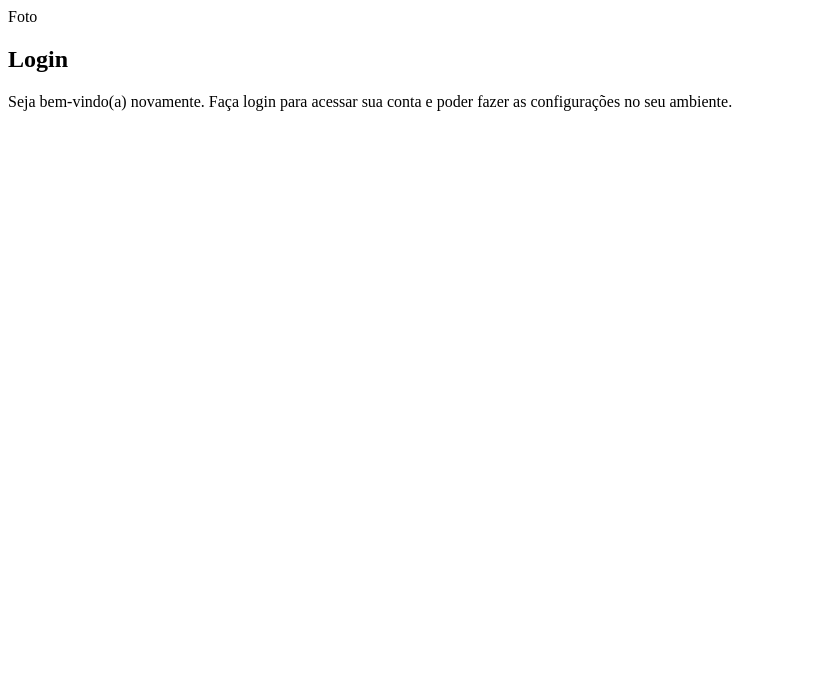
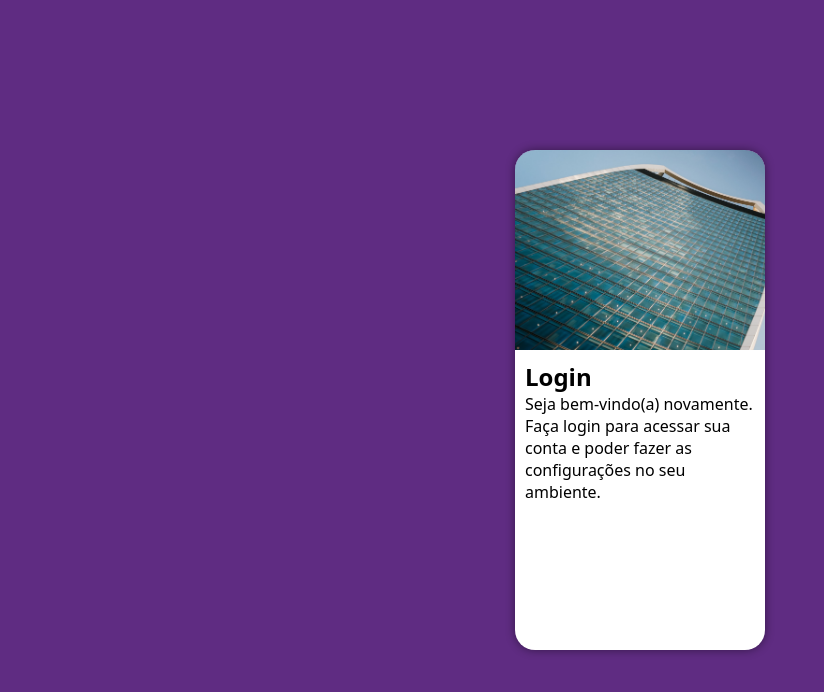
Before and after one commit to Felpecx/Projeto-Login, a plain HTML site: page index.html in a window 1280 px wide. Shown: the whole page, without its empty margins (0-824 px from the left). Drawn offline with Linux system fonts and the light colour scheme.

Commit message:
tela de login celular

```diff
--- /dev/null
+++ b/estilos/media-query.css
@@ -0,0 +1,5 @@
+@charset "UTF-8";
+
+/*
+Typical Device Breakpoints
+*/
--- a/estilos/style.css
+++ b/estilos/style.css
@@ -5,3 +5,48 @@
     Verde: #49a09d
     Lilás: #5f2c82
 */
+
+* {
+    font-family: system-ui, -apple-system, BlinkMacSystemFont, 'Segoe UI', Roboto, Oxygen, Ubuntu, Cantarell, 'Open Sans', 'Helvetica Neue', sans-serif;
+    padding: 0px;
+    margin: 0px;
+    box-sizing: border-box;
+}
+
+body, html {
+    background-color: #5f2c82;
+    height: 100vh;
+    width: 100vw;
+}
+
+main {
+    position: relative;
+    height: 100vh;
+    width: 100vw;
+}
+
+section#login {
+    position: absolute;
+    top: 50%;
+    left: 50%;
+    transform: translate(-50%, -50%);
+    overflow: hidden;
+    background-color: white;
+    width: 250px;
+    height: 500px;
+    border-radius: 20px;
+    box-shadow: 0px 0px 10px rgba(0, 0, 0, 0.452);
+}
+
+section#login > div#imagem {
+    display: block;
+    background: #5f2c82 url(../imagens/pexels-lawlesscapture-13737660\ \(1\).jpg) no-repeat;
+    background-size: cover;
+    background-position: left bottom;
+    height: 200px;
+}
+
+section#login > div#formulario {
+    display: block;
+    padding: 10px;
+}
--- a/index.html
+++ b/index.html
@@ -6,12 +6,13 @@
     <meta name="viewport" content="width=device-width, initial-scale=1.0">
     <title>Login</title>
     <link rel="stylesheet" href="estilos/style.css">
+    <link rel="stylesheet" href="estilos/media-query.css">
 </head>
 <body>
     <main>
         <section id="login">
             <div id="imagem">
-                Foto
+
             </div>
             <div id="formulario">
                 <h1>Login</h1>
```
